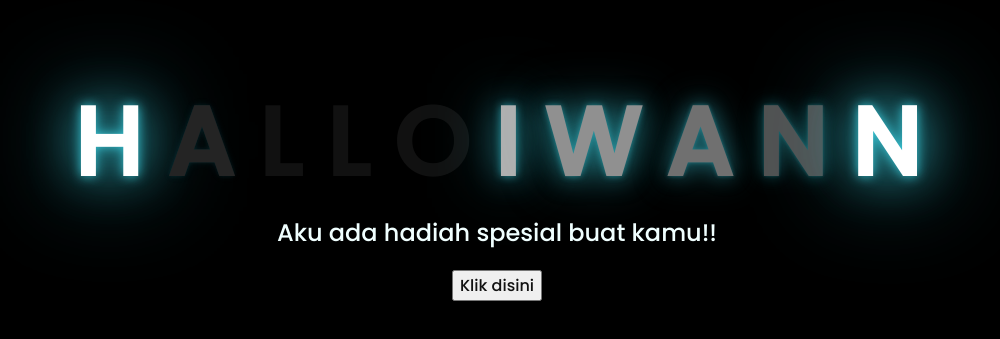
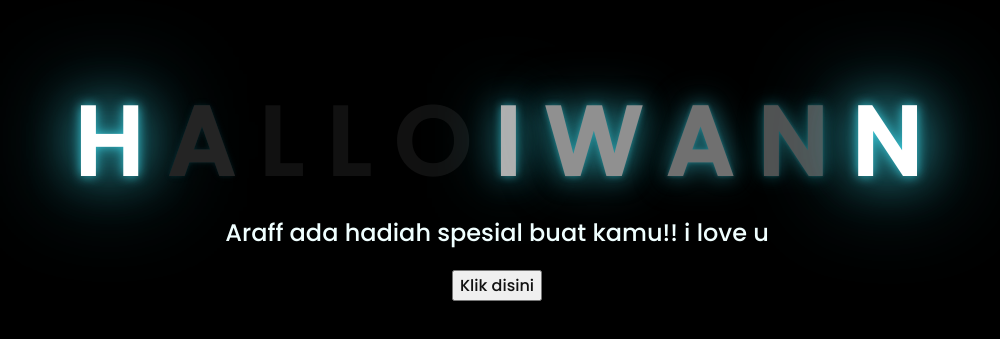
Before and after one commit to rafganiimb/for-bubub, a plain HTML site: page index.html in a window 1280 px wide. Shown: the part 223-562 px from the top of the page, without its empty margins (151-1151 px from the left). Drawn offline with Linux system fonts and the light colour scheme.

Commit message:
index.html

```diff
--- a/index.html
+++ b/index.html
@@ -23,7 +23,7 @@
         <span>N</span>
     </div>
     <div class="description">
-        <span>Aku ada hadiah spesial buat kamu!!</span>
+        <span>Araff ada hadiah spesial buat kamu!! i love u</span>
     </div>
     <div class="button">
         <button>
```
